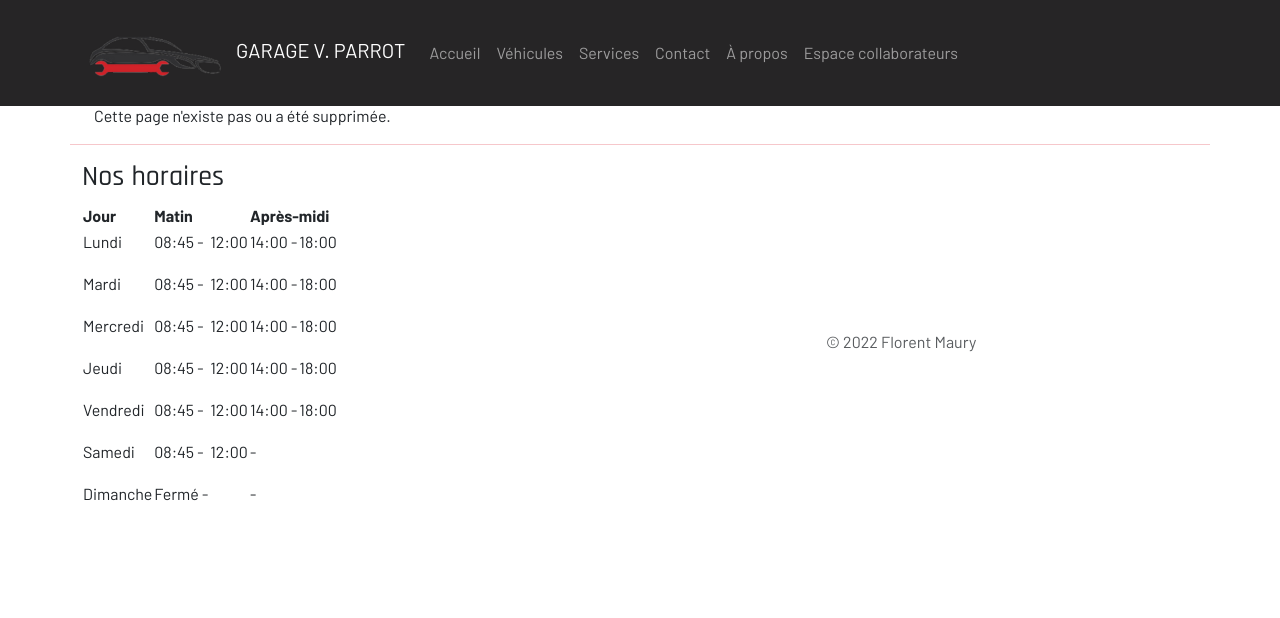
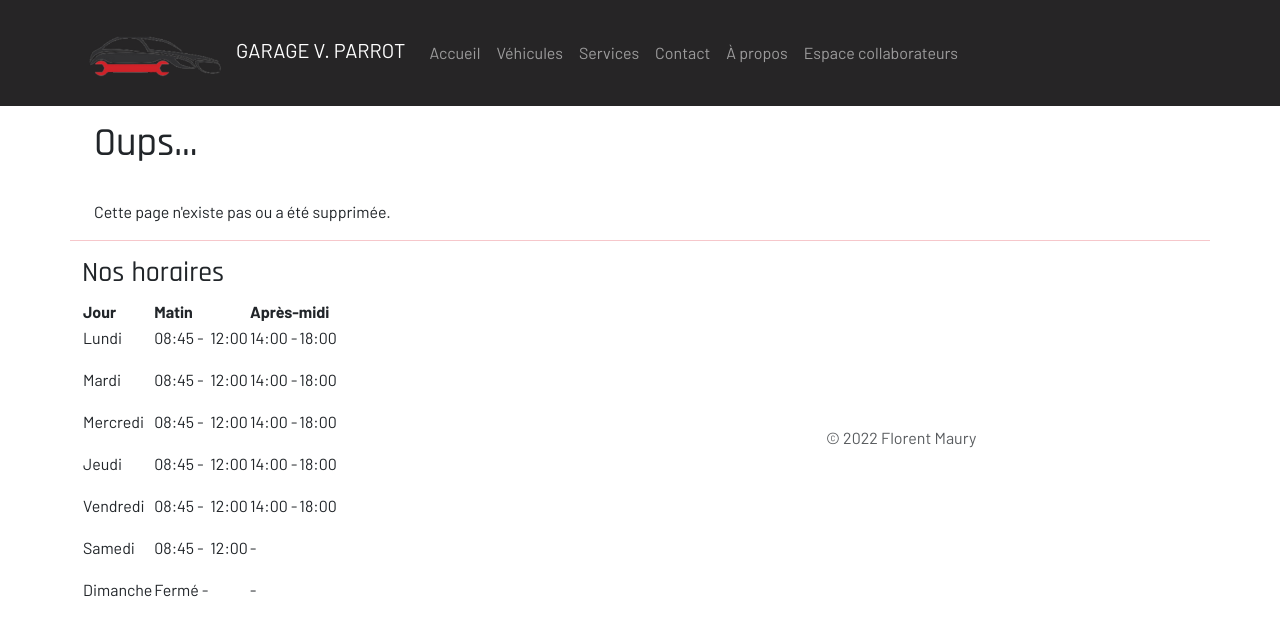
Before and after one commit to FlorentMaury/Garage_Parrot_ECF, a PHP site: page /index.php?page=index in a window 1280 px wide. Shown: the top 618 px of the page. Run offline with PHP 8.4, Linux system fonts and the light colour scheme; data comes from the database, SQL or seed files in the repository; data that the repository does not hold is empty; some libraries are stand-ins or nearby versions.

Commit message:
Mise au propre page 404.

```diff
--- a/view/errorView.php
+++ b/view/errorView.php
@@ -7,9 +7,9 @@
     ob_start();
 ?>
 
-    <div class="container">
+    <div class="container mt-5">
 
-        <h1>Oups...</h1>
+        <h1 class="py-4">Oups...</h1>
 
         <p><?= $error ?></p>
 
```
